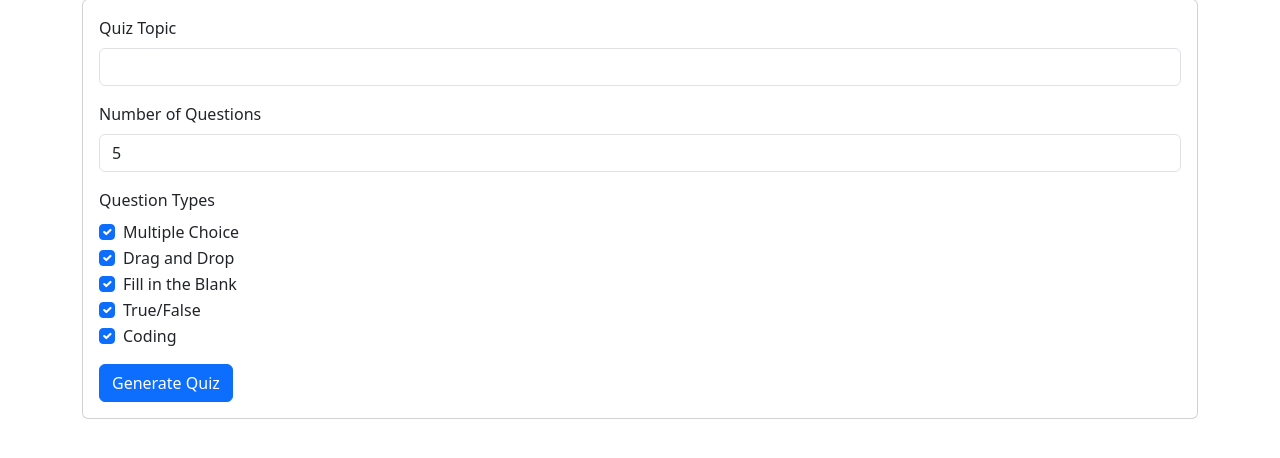
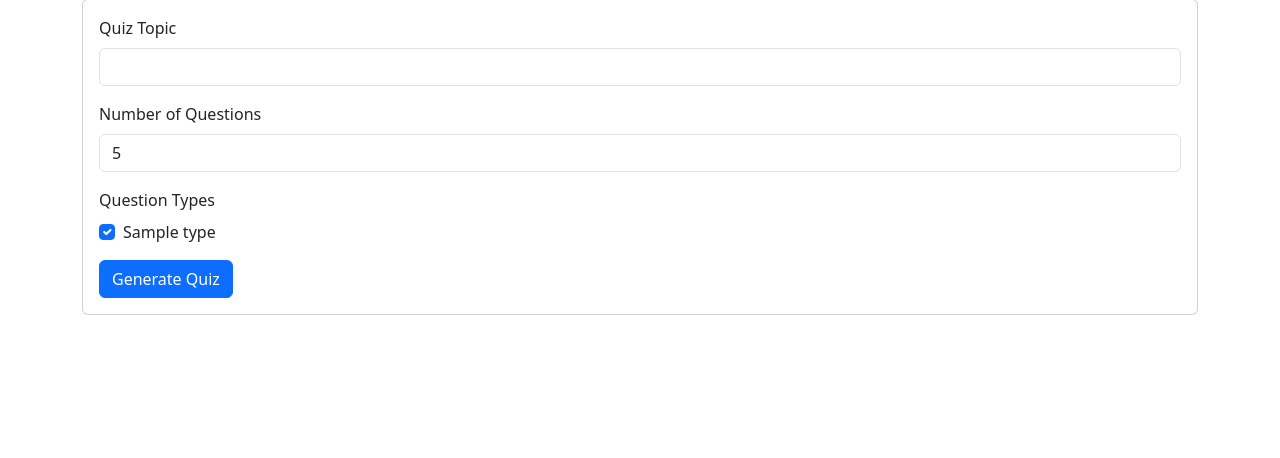
Before and after one commit to MACantara/Dynamic_Quiz_Generator, a Flask app: template templates/index.html in a window 1280 px wide. Shown: the part 121-579 px from the top of the page. Run offline with Flask 3, Linux system fonts and the light colour scheme; the template is opened without the code that fills it: most values are stand-ins (such as "Sample title", 1, 10 or a date in 2020); some libraries are stand-ins or nearby versions.

Commit message:
Add initial HTML templates for base, quiz display, and quiz form

```diff
--- /dev/null
+++ b/templates/base.html
@@ -0,0 +1,30 @@
+
+<!DOCTYPE html>
+<html lang="en">
+<head>
+    <meta charset="UTF-8">
+    <meta name="viewport" content="width=device-width, initial-scale=1.0">
+    <title>{% block title %}Dynamic Quiz Generator{% endblock %}</title>
+    <link href="https://cdn.jsdelivr.net/npm/bootstrap@5.3.0/dist/css/bootstrap.min.css" rel="stylesheet">
+    <link href="https://cdnjs.cloudflare.com/ajax/libs/font-awesome/6.0.0/css/all.min.css" rel="stylesheet">
+    <link href="{{ url_for('static', filename='style.css') }}" rel="stylesheet">
+    {% block extra_css %}{% endblock %}
+</head>
+<body>
+    <div class="container mt-5">
+        <h1 class="text-center mb-4">{% block header %}Dynamic Quiz Generator{% endblock %}</h1>
+        {% block content %}{% endblock %}
+    </div>
+
+    {% block modals %}{% endblock %}
+
+    <script src="https://cdn.jsdelivr.net/npm/bootstrap@5.3.0/dist/js/bootstrap.bundle.min.js"></script>
+    <script src="https://code.jquery.com/jquery-3.6.0.min.js"></script>
+    <script src="https://cdn.jsdelivr.net/npm/sortablejs@1.14.0/Sortable.min.js"></script>
+    <script src="{{ url_for('static', filename='js/quizAPI.js') }}"></script>
+    <script src="{{ url_for('static', filename='js/quizUI.js') }}"></script>
+    <script src="{{ url_for('static', filename='js/quizLogic.js') }}"></script>
+    <script src="{{ url_for('static', filename='js/main.js') }}"></script>
+    {% block extra_js %}{% endblock %}
+</body>
+</html>
--- /dev/null
+++ b/templates/components/quiz_display.html
@@ -0,0 +1,21 @@
+
+<div id="quizContainer" class="d-none">
+    <h2 class="mb-4">Your Quiz</h2>
+    <div id="questions"></div>
+    <button id="submitQuiz" class="btn btn-success mt-3">Submit Quiz</button>
+</div>
+
+<div class="modal fade" id="resultsModal" tabindex="-1">
+    <div class="modal-dialog">
+        <div class="modal-content">
+            <div class="modal-header">
+                <h5 class="modal-title">Quiz Results</h5>
+                <button type="button" class="btn-close" data-bs-dismiss="modal"></button>
+            </div>
+            <div class="modal-body" id="resultsContent"></div>
+            <div class="modal-footer">
+                <button type="button" class="btn btn-secondary" data-bs-dismiss="modal">Close</button>
+            </div>
+        </div>
+    </div>
+</div>
--- /dev/null
+++ b/templates/components/quiz_form.html
@@ -0,0 +1,25 @@
+
+<div class="card mb-4">
+    <div class="card-body">
+        <form id="quizForm">
+            <div class="mb-3">
+                <label for="topic" class="form-label">Quiz Topic</label>
+                <input type="text" class="form-control" id="topic" required>
+            </div>
+            <div class="mb-3">
+                <label for="numQuestions" class="form-label">Number of Questions</label>
+                <input type="number" class="form-control" id="numQuestions" min="1" max="20" value="5">
+            </div>
+            <div class="mb-3">
+                <label class="form-label">Question Types</label>
+                {% for type in question_types %}
+                <div class="form-check">
+                    <input class="form-check-input" type="checkbox" value="{{ type.value }}" id="{{ type.id }}" checked>
+                    <label class="form-check-label" for="{{ type.id }}">{{ type.label }}</label>
+                </div>
+                {% endfor %}
+            </div>
+            <button type="submit" class="btn btn-primary">Generate Quiz</button>
+        </form>
+    </div>
+</div>
--- a/templates/index.html
+++ b/templates/index.html
@@ -1,87 +1,6 @@
-<!DOCTYPE html>
-<html lang="en">
-<head>
-    <meta charset="UTF-8">
-    <meta name="viewport" content="width=device-width, initial-scale=1.0">
-    <title>Dynamic Quiz Generator</title>
-    <link href="https://cdn.jsdelivr.net/npm/bootstrap@5.3.0/dist/css/bootstrap.min.css" rel="stylesheet">
-    <link href="https://cdnjs.cloudflare.com/ajax/libs/font-awesome/6.0.0/css/all.min.css" rel="stylesheet">
-    <link href="{{ url_for('static', filename='style.css') }}" rel="stylesheet">
-</head>
-<body>
-    <div class="container mt-5">
-        <h1 class="text-center mb-4">Dynamic Quiz Generator</h1>
+{% extends "base.html" %}
 
-        <!-- Quiz Configuration Form -->
-        <div class="card mb-4">
-            <div class="card-body">
-                <form id="quizForm">
-                    <div class="mb-3">
-                        <label for="topic" class="form-label">Quiz Topic</label>
-                        <input type="text" class="form-control" id="topic" required>
-                    </div>
-                    <div class="mb-3">
-                        <label for="numQuestions" class="form-label">Number of Questions</label>
-                        <input type="number" class="form-control" id="numQuestions" min="1" max="20" value="5">
-                    </div>
-                    <div class="mb-3">
-                        <label class="form-label">Question Types</label>
-                        <div class="form-check">
-                            <input class="form-check-input" type="checkbox" value="multiple_choice" id="multipleChoice" checked>
-                            <label class="form-check-label" for="multipleChoice">Multiple Choice</label>
-                        </div>
-                        <div class="form-check">
-                            <input class="form-check-input" type="checkbox" value="drag_drop" id="dragDrop" checked>
-                            <label class="form-check-label" for="dragDrop">Drag and Drop</label>
-                        </div>
-                        <div class="form-check">
-                            <input class="form-check-input" type="checkbox" value="fill_blank" id="fillBlank" checked>
-                            <label class="form-check-label" for="fillBlank">Fill in the Blank</label>
-                        </div>
-                        <div class="form-check">
-                            <input class="form-check-input" type="checkbox" value="true_false" id="trueFalse" checked>
-                            <label class="form-check-label" for="trueFalse">True/False</label>
-                        </div>
-                        <div class="form-check">
-                            <input class="form-check-input" type="checkbox" value="coding" id="coding" checked>
-                            <label class="form-check-label" for="coding">Coding</label>
-                        </div>
-                    </div>
-                    <button type="submit" class="btn btn-primary">Generate Quiz</button>
-                </form>
-            </div>
-        </div>
-
-        <!-- Quiz Display Area -->
-        <div id="quizContainer" class="d-none">
-            <h2 class="mb-4">Your Quiz</h2>
-            <div id="questions"></div>
-            <button id="submitQuiz" class="btn btn-success mt-3">Submit Quiz</button>
-        </div>
-
-        <!-- Results Modal -->
-        <div class="modal fade" id="resultsModal" tabindex="-1">
-            <div class="modal-dialog">
-                <div class="modal-content">
-                    <div class="modal-header">
-                        <h5 class="modal-title">Quiz Results</h5>
-                        <button type="button" class="btn-close" data-bs-dismiss="modal"></button>
-                    </div>
-                    <div class="modal-body" id="resultsContent"></div>
-                    <div class="modal-footer">
-                        <button type="button" class="btn btn-secondary" data-bs-dismiss="modal">Close</button>
-                    </div>
-                </div>
-            </div>
-        </div>
-    </div>
-
-    <script src="https://cdn.jsdelivr.net/npm/bootstrap@5.3.0/dist/js/bootstrap.bundle.min.js"></script>
-    <script src="https://code.jquery.com/jquery-3.6.0.min.js"></script>
-    <script src="https://cdn.jsdelivr.net/npm/sortablejs@1.14.0/Sortable.min.js"></script>
-    <script src="{{ url_for('static', filename='js/quizAPI.js') }}"></script>
-    <script src="{{ url_for('static', filename='js/quizUI.js') }}"></script>
-    <script src="{{ url_for('static', filename='js/quizLogic.js') }}"></script>
-    <script src="{{ url_for('static', filename='js/main.js') }}"></script>
-</body>
-</html>
+{% block content %}
+    {% include 'components/quiz_form.html' %}
+    {% include 'components/quiz_display.html' %}
+{% endblock %}
```
